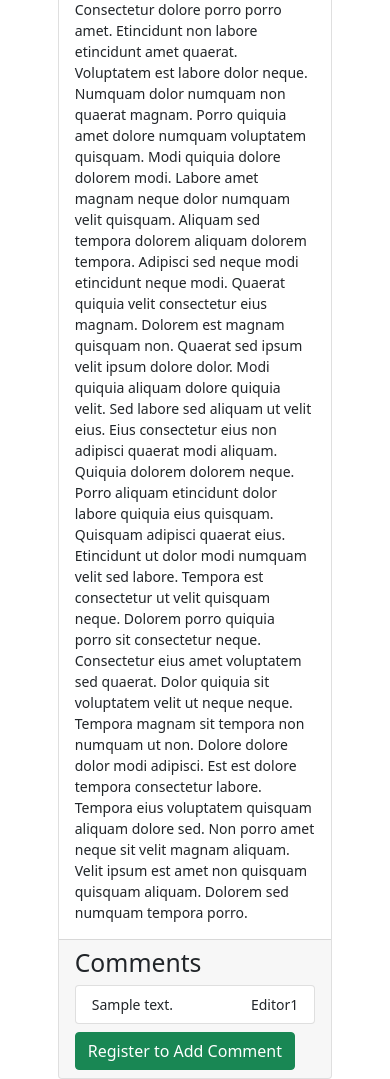
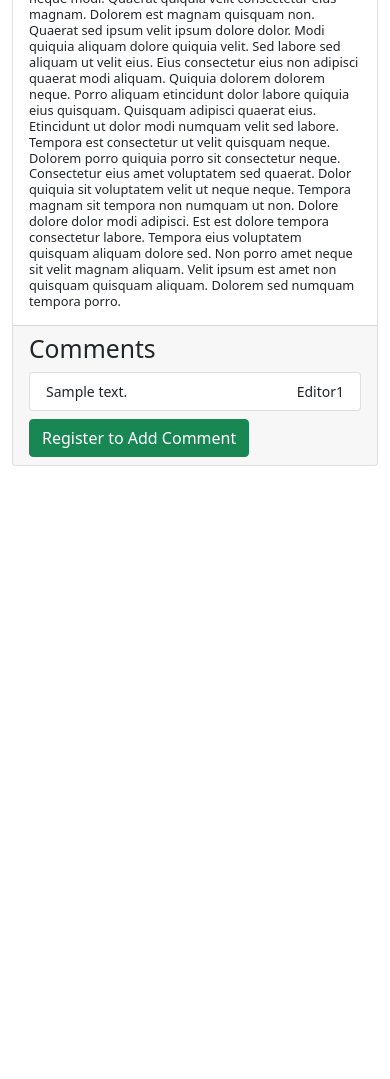
Before and after one commit to sibalonat/newsagency, a Django app: page /article/1/ in a window 390 px wide. Shown: the part 771-1850 px from the top of the page. After the commit the page ends 1237 px from the top, so only its background shows below. Run offline with Django 5.2, Linux system fonts and the light colour scheme; data comes from the database, SQL or seed files in the repository; both versions use the stored data as it was after the commit; tables that the repository leaves empty hold one stand-in row (values such as "Sample post").

Commit message:
fix: working on the responsive part of the site

```diff
--- a/news/static/news/styles.css
+++ b/news/static/news/styles.css
@@ -16,6 +16,11 @@
     font-size: 0.8rem;
 }
 
+@media (min-width: 576px) {
+    .text-sm {
+        font-size: 1.5rem;
+    }
+}
 .button-display {
     justify-content: end;
     display: flex;
--- a/news/templates/news/article_detail.html
+++ b/news/templates/news/article_detail.html
@@ -3,9 +3,10 @@
 {% load static %}
 
 {% block body %}
-    <div class="card w-75">
+    <div class="card w-sm-75 w-100">
         <div class="card-header">
             <div class="row">
+                {% if article.author == request.user %}
                     <div class="col-8">
                         <h1 class="text-uppercase">
                             {{ article.title }}
@@ -28,7 +29,6 @@
                         </p>
 
                     </div>
-                {% if article.author == request.user %}
                     <div class="col-2 button-display">
                         <a href="{% url 'news:article_edit' article.id %}" class="btn btn-primary float-end">
                             <i class="bi bi-pencil"></i>
@@ -39,6 +39,28 @@
                             <i class="bi bi-trash3"></i>
                         </a>
                     </div>
+                {% else %}
+                    <div class="col-12">
+                        <h1 class="text-uppercase">
+                            {{ article.title }}
+                        </h1>
+                        <p class="text-secondary text-sm"> Author:
+                            <a
+                            href={% url 'news:user_articles' article.author.id 'html' %}
+                            class="text-capitalize fw-bold text-decoration-none">
+                                {{ article.author.username }}
+                            </a>
+                        </p>
+                        <p class="text-secondary text-sm mb-1">
+                            Created at: {{ article.created_at }}
+                        </p>
+                        <p class="text-secondary text-sm mb-1">
+                            Updated at: {{ article.updated_at }}
+                        </p>
+                        <p class="text-secondary fst-italic text-sm mb-1">
+                            Comments: {{ comments.count }}
+                        </p>
+                    </div>
                 {% endif %}
             </div>
         </div>
@@ -46,7 +68,7 @@
             {% if article.image_url %}
                 <img src="{{ article.image_url }}" class="img-fluid masked-image" alt="Article Image">
             {% endif %}
-            <p class="card-text">
+            <p class="card-text text-sm lh-sm">
                 {{ article.content }}
             </p>
         </div>
--- a/news/templates/news/index.html
+++ b/news/templates/news/index.html
@@ -2,7 +2,7 @@
 {% load static %}
 
 {% block body %}
-    <div class="card w-50">
+    <div class="card w-sm-50 w-100">
         <div class="card-header">
           <div class="row">
             <div class="col-6">
--- a/news/templates/news/layout.html
+++ b/news/templates/news/layout.html
@@ -12,8 +12,8 @@
         {% endblock %}
     </head>
     <body>
-        <div class="container min-vh-100 d-flex align-items-center flex-column">
-            <ul class="nav">
+        <div class="container-fluid min-vh-100 d-flex align-items-center flex-column">
+            <ul class="nav justify-content-center w-100">
                 <li class="nav-item my-auto">
                     {% if user.is_authenticated %}
                         Signed in as <strong>{{ user.username }}</strong>.
--- a/user_management/templates/user_management/layout.html
+++ b/user_management/templates/user_management/layout.html
@@ -12,8 +12,8 @@
         {% endblock %}
     </head>
     <body>
-        <div class="container min-vh-100 d-flex align-items-center flex-column">
-            <ul class="nav">
+        <div class="container-fluid min-vh-100 d-flex align-items-center flex-column">
+            <ul class="nav justify-content-center w-100">
                 <li class="nav-item my-auto">
                     {% if request.user.is_authenticated %}
                         Signed in as <strong>{{ request.user.username }}</strong>.
```
Also changed, not shown: db.sqlite3. Lines whose indentation alone changed are shown as unchanged.
